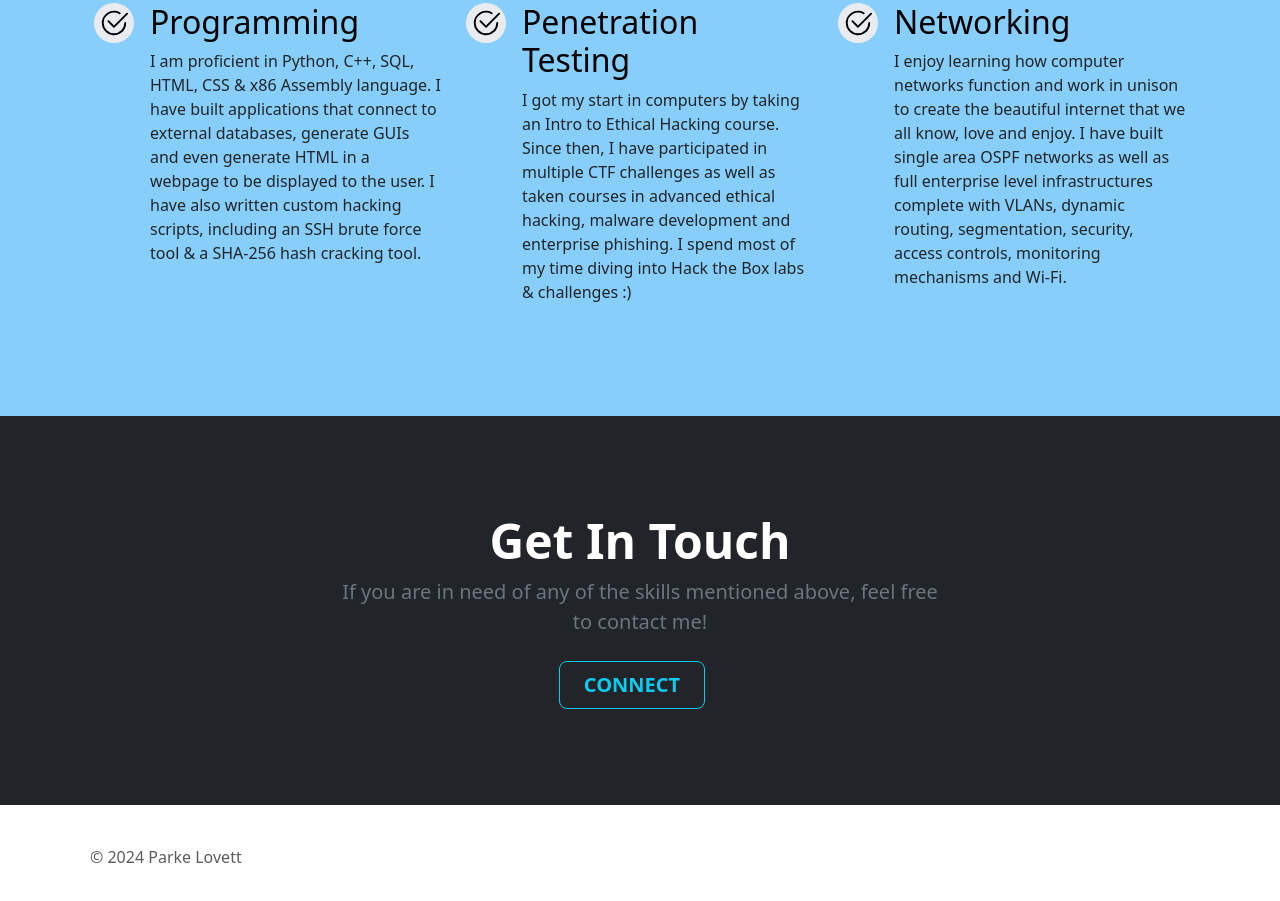
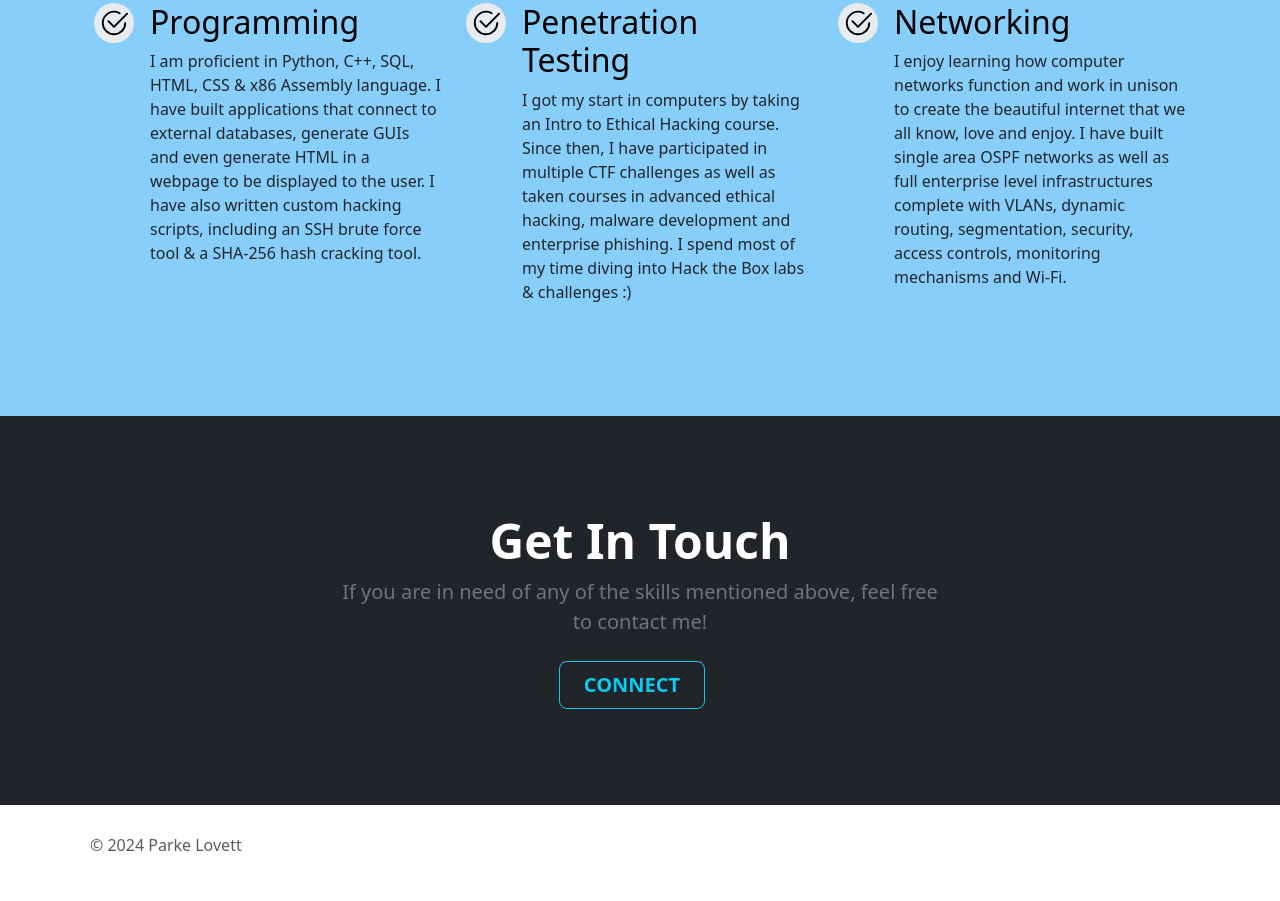
Before and after one commit to plovett4/Resume, a plain HTML site: page index.html in a window 1280 px wide. Shown: the part 1882-2783 px from the top of the page. Drawn offline with nearby package versions, Linux system fonts and the light colour scheme.

Commit message:
Update style.css
Fix footer height

```diff
--- a/style.css
+++ b/style.css
@@ -43,3 +43,8 @@
 .skills-section {
     background-color: lightskyblue;
 }
+
+.mb-3.mb-md-0.text-body-secondary {
+    height: 0px;
+    margin-top: -25px;
+}
```
